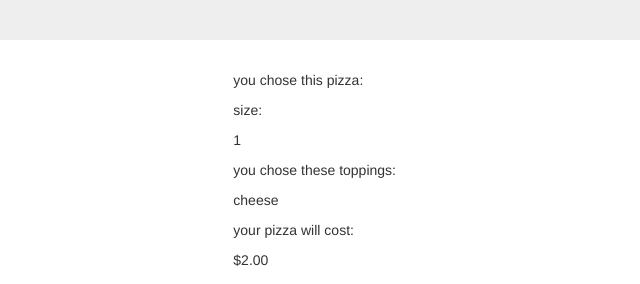
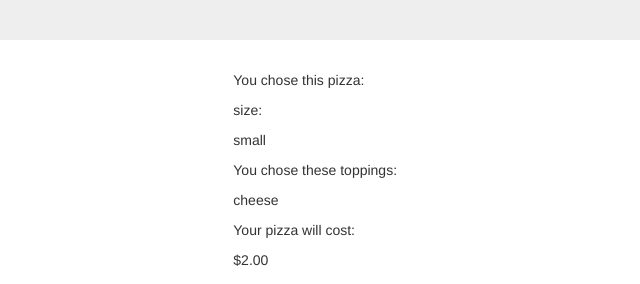
Before and after one commit to iantwilcox91/OrderPizzaProject, a plain HTML site: page index.html in a window 1280 px wide. Both pictures are taken after a click on the button "GO!". Shown: the part 155-439 px from the top of the page, 640-1280 px from the left. Drawn offline with nearby package versions, Linux system fonts and the light colour scheme.

Commit message:
all information is also shown with result cost

```diff
--- a/index.html
+++ b/index.html
@@ -53,12 +53,12 @@
         <button type="button" class="btn btn-success btn-sm" name="button" id="goButton" >GO!</button>
       </div>
       <div class="col-sm-4">
-        <p>you chose this pizza:</p>
+        <p>You chose this pizza:</p>
         <p>size:</p>
         <p class="chosenSize"></p>
-        <p>you chose these toppings:</p>
+        <p>You chose these toppings:</p>
         <p class="chosenToppings"></p>
-        <p>your pizza will cost:</p>
+        <p>Your pizza will cost:</p>
         <p class="willCost"></p>
 
       </div>
--- a/js/scripts.js
+++ b/js/scripts.js
@@ -9,29 +9,30 @@ Pizza.prototype.checkoutCost = function () {
 };
 
 function PostPizza(){
+  var selectedSize = $('input[name=size]:checked', '#sizeOfPizza').val();
+  var selectedToppings = $( ":checkbox:checked" ).map(function() { return this.value; }).get().join().split(",");
+  var newPizza = new Pizza(selectedSize, selectedToppings);
 
-
+  if (newPizza.size === "1"){
+    var SizeString = "small";
+    $(".chosenSize").text(SizeString);
+  }else if(newPizza.size === "2"){
+    var SizeString = "medium";
+    $(".chosenSize").text(SizeString);
+  }else if(newPizza.size === "3"){
+    var SizeString = "large";
+    $(".chosenSize").text(SizeString);
+  }
+  $(".chosenToppings").text(newPizza.topping);
+  $(".willCost").text("$" + newPizza.checkoutCost() +".00");
 }
-
-
-
-
 
 
 // user interface logic
 $(document).ready(function(){
 
   $("#goButton").click(function() {
-    var selectedSize = $('input[name=size]:checked', '#sizeOfPizza').val();
-    var selectedToppings = $( ":checkbox:checked" ).map(function() { return this.value; }).get().join().split(",");
-    var newPizza = new Pizza(selectedSize, selectedToppings);
-    console.log(newPizza);
-    console.log(newPizza.size);
-    $(".chosenSize").text(newPizza.size);
-    console.log(newPizza.topping);
-    $(".chosenToppings").text(newPizza.topping);
-    console.log(newPizza.checkoutCost());
-    $(".willCost").text("$" + newPizza.checkoutCost() +".00")
+    PostPizza();
   });
 
 });
```
